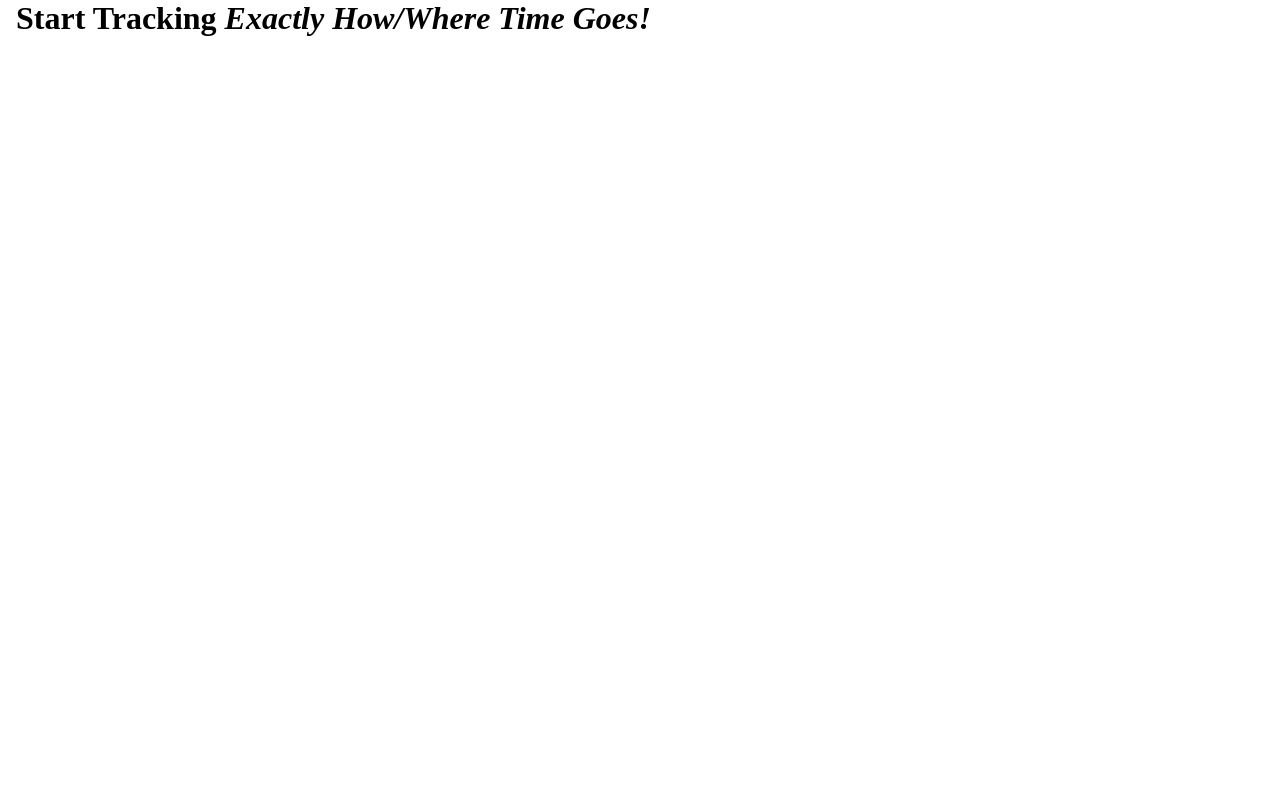
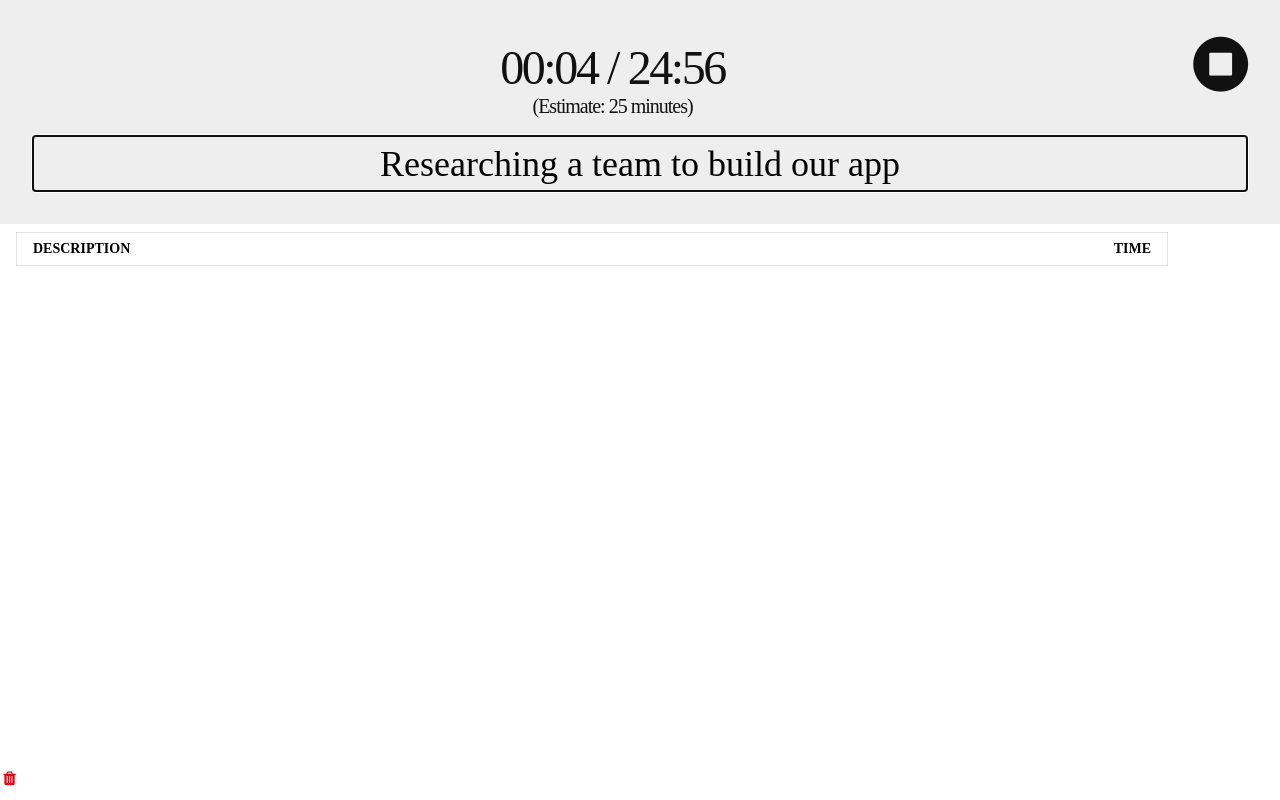
Before and after one commit to dwyl/time-mvp-node, a website: page index.html in a window 1280 px wide. Drawn offline with nearby package versions, Linux system fonts and the light colour scheme.

Commit message:
re-built the Time MVP client in less than an hour: https://github.com/dwyl/time/issues/97#issuecomment-298014177

```diff
--- a/client.js
+++ b/client.js
@@ -1,5 +1,3 @@
-console.log('Welcome to Monotask Timer Land!');
-
 // GLOBAL store for all data
 var store = {};
 
@@ -11,19 +9,13 @@ function initialise_state() {
     if('localStorage' in window && window['localStorage'] !== null
       && localStorage.getItem('store')) {
       store = JSON.parse(localStorage.getItem('store'));
-      console.log(store);
+      // console.log(store);
     } else { // always initialise to empty
-      store = {
-        counter: 1,
-        timers: []
-      };
+      store = { timers: [] };
     }
   } catch(e) {
-    console.log('No Store Saved in localStorage!');
-    store = {
-      counter: 1,
-      timers: []
-    };
+    console.log('No Store Saved in localStorage! Welcome to Timer Land!');
+    store = { timers: [] };
     return false;
   }
 }
@@ -42,25 +34,50 @@ function save_state_to_localstorage() {
 }
 
 /**
- * format timer in MM:SS
+ * format timer in MM:SS (no need for hours, yet!)
  */
-function format_timer(seconds) {
+function format_timer(seconds) { // "pad" with a 00 or 0 if required:
+  // seconds = seconds || 0;
+  if(isNaN(seconds)) {
+    // start_timer();
+    console.log('format_timer(', seconds ,')');
+    seconds = 321;
+  }
   var MM = String("00" + Math.floor(seconds / 60)).slice(-2);
   var SS = String("00" + seconds % 60).slice(-2);
   return MM + ':' + SS;
 }
 
-
-function update_tab_title_counter() {
-  var start_time = get_current_acctive_timer().start;
+/**
+ * Display Timer in Browser Tab Title see: github.com/dwyl/time/issues/37
+ */
+function update_desktop_browser_tab_title_counter() {
+  var start_time = get_current_active_timer().start;
   var now = Date.now();
   var seconds = Math.ceil((now - start_time) / 1000); // round up!
   var default_minutes_per_pomodoro = 25;
   var default_time_estimate = default_minutes_per_pomodoro * 60 * 1000;
   var remaining = Math.floor((start_time + default_time_estimate - now) / 1000);
-  document.title = format_timer(seconds) + ' | ' + format_timer(remaining)
+  var rem = (remaining < 0 ? '-' : '') + format_timer(remaining)
+  document.title = format_timer(seconds) + ' / ' + rem
     + ' (Est: ' + default_minutes_per_pomodoro +' mins)';
 }
+
+// this could be "DRY-ed" out ...
+function update_timer_counter() {
+  var start_time = get_current_active_timer().start;
+  var now = Date.now();
+  var seconds = Math.ceil((now - start_time) / 1000); // round up!
+  var default_minutes_per_pomodoro = 25;
+  var default_time_estimate = default_minutes_per_pomodoro * 60 * 1000;
+  var remaining = Math.floor((start_time + default_time_estimate - now) / 1000);
+  var rem = (remaining < 0 ? '-' : '') + format_timer(remaining)
+  document.getElementById("timer").innerHTML = format_timer(seconds)
+  + ' / ' + rem;
+  document.getElementById("estimate").innerHTML =  '(Estimate: '
+    + default_minutes_per_pomodoro +' minutes)'
+}
+
 
 function timer_is_running() {
   console.log('Timer Count: ' + store.timers.length);
@@ -72,12 +89,11 @@ function timer_is_running() {
   return running.length > 0;
 }
 
-function get_current_acctive_timer() {
+function get_current_active_timer() {
   var running = store.timers.filter(function (timer) {
-    // console.log(timer);
     return !timer.end; // we only care about the timers without an end time!
   });
-  // console.log('Number of Active Timers: ' + running.length);
+  // console.log('get_current_active_timer()', running)
   return running[0];
 }
 
@@ -85,23 +101,90 @@ function get_current_acctive_timer() {
 function start_timer() {
   console.log('start_timer()');
   if (timer_is_running()) {
-
+    // do nothing
+    // console.log(get_current_active_timer());
   }
   else {
     store.timers.push({
       start: Date.now()
     });
+
   }
   save_state_to_localstorage();
 }
 
-
 function clock() {
-  var interval = window.setInterval(function () {
-    update_tab_title_counter();
-  }, 1000);
+  store.interval = setInterval(function () {
+    update_desktop_browser_tab_title_counter();
+    update_timer_counter();
+  }, 2000); // ensure we don't skip seconds in the UI
 }
 
-initialise_state()
-clock();
-start_timer();
+/**
+ * this will delete the state in the app and the localStorage irrevocably!
+ */
+function reset_state() {
+  store = { timers: [] }; // reset
+  localStorage.removeItem('store');
+  window.location.reload();
+  return false;
+}
+
+/**
+ * remove blank lines and excess white space from description
+ * auto grow the height of the text area when text goes on new line
+ */
+function auto_grow(element) {
+  clearInterval(store.interval);  // avoid showing a "NaN" while updating
+  var e = element || document.getElementById("description")
+  e.style.height = "5px";
+  e.style.height = (e.scrollHeight)+"px";
+  e.value.replace(/^\s+|\s+$/g, "");
+  clock();
+} // see: http://stackoverflow.com/questions/17772260/textarea-auto-height
+
+function save_timer_description() {
+  var description = document.getElementById("description").value
+  console.log('save_timer_description() > ' + description)
+  store.timers[store.timers.length-1].description = description;
+}
+
+function stop_timer() {
+  store.timers[store.timers.length-1].end = Date.now();
+  render_complete();
+  start_timer(); // start a new timer cause time doesn't stop!
+  var desc = document.getElementById("description");
+  desc.value = 'Describe your task ...';
+  auto_grow();
+  desc.focus();
+}
+
+function render_complete() {
+  save_timer_description(); // avoid saving a timer without a description.
+
+  // clear the placeholder table
+  var old_tbody = document.getElementById('timers')
+    .getElementsByTagName('tbody')[0]
+  old_tbody.parentNode.replaceChild(document.createElement('tbody'), old_tbody)
+
+  store.timers.forEach(function(t) {
+    if(t.end) {
+      var seconds = Math.floor((t.end - t.start)/1000);
+      // developer.mozilla.org/en-US/docs/Web/API/HTMLTableElement/insertRow
+      var tableRef = document.getElementById('timers')
+        .getElementsByTagName('tbody')[0];
+      var newRow = tableRef.insertRow(0);
+      newRow.className = 'striped--near-white';
+      // Insert a cell in the row at index 0
+      var descCell = newRow.insertCell(0);
+      descCell.className = 'pv2 ph3';
+      var newText = document.createTextNode(t.description);
+      descCell.appendChild(newText);
+
+      var timeCell = newRow.insertCell(1);
+      timeCell.className = 'pv2 ph3 tr';
+      var newText = document.createTextNode(format_timer(seconds));
+      timeCell.appendChild(newText);
+    }
+  });
+}
--- a/index.html
+++ b/index.html
@@ -3,14 +3,66 @@
     <meta http-equiv="Content-Type" content="text/html; charset=UTF-8">
     <title>Time MVP</title>
     <link rel="shortcut icon" type="image/png" href="http://www.favicon.cc/logo3d/818488.png"/>
+    <link rel="stylesheet" href="https://unpkg.com/tachyons@4.6.1/css/tachyons.min.css"/>
+    <link rel="stylesheet" href="//maxcdn.bootstrapcdn.com/font-awesome/4.5.0/css/font-awesome.min.css">
+    <script src="client.js"></script> <!-- load "client" application  -->
   </head>
-  <body style="margin: 0 1em;">
-    <div id="main">
-      <h1>Start Tracking <em>Exactly How/Where Time Goes!</em></h1>
+  <body>
+    <div id="main" class="near-black">
+      <div id="current" class="bg-light-gray pa4">
+        <div id="control" clas="f1" style="font-size: 4em;">
+          <i class="fa fa-stop-circle fr f1" id="stop" title="Stop Timer (End Task)"
+          onclick="stop_timer()"></i>
+        </div>
+        <h1 id="timer" class="tc fw3 f1 tracked-tight mt2 mb0">00:00</h1>
+        <h2 id="estimate" class="tc fw3 f4 tracked-tight mt0">00:00</h1>
+        <textarea name="description" id="description"
+          class="tc f2 input-reset pa2 ba b--near-black w-100 bg-light-gray"
+          style="resize: none; overflow: hidden;"
+          onkeyup="auto_grow(); save_timer_description()"
+          autofocus>Researching a team to build our app</textarea>
+      </div>
+      <div id="complete" class="mt2">
+        <table class="collapse ba br2 b--black-10 pv2 ph2 mh3 w-90" id="timers">
+          <thead>
+            <tr class="">
+              <th class="pv2 ph3 tl f6 fw6 ttu">Description</th>
+              <th class="tr f6 ttu fw6 pv2 ph3">Time</th>
+            </tr>
+          </thead>
+          <tbody>
+            <tr class="striped--near-white">
+              <td class="pv2 ph3">Completed timers/tasks will appear here ...</td>
+              <td class="pv2 ph3 tr">18:43</td>
+            </tr>
+            <tr class="striped--near-white">
+              <td class="pv2 ph3">Totes works ...</td>
+              <td class="pv2 ph3 tr">18:43</td>
+            </tr>
+            <tr class="striped--near-white">
+              <td class="pv2 ph3">this is amazing!</td>
+              <td class="pv2 ph3 tr">18:43</td>
+            </tr>
+          </tbody>
+        </table>
+      <div>
+
     </div>
-    <!-- Load the QUnit Testing Framework from CDN - this is the important bit ... -->
-    <script src="https://code.jquery.com/qunit/qunit-1.18.0.js"></script>
 
-    <script src="client.js"></script> <!-- load "client" application  -->
+    <div onclick="reset_state()" style="position: absolute; bottom: 0px; left: 0.2em; height: 30px;">
+      <i class="fa fa-trash f1 dark-red" aria-hidden="true" id="reset" title="Reset ALL Timers!"></i>
+    </div>
+
+<script>
+(window.document.onload = function initialise (e) {
+  initialise_state()
+  start_timer();
+  update_timer_counter();
+  clock();
+  auto_grow();
+  render_complete();
+  update_desktop_browser_tab_title_counter();
+})()
+</script>
   </body>
 </html>
```
Also changed, not shown: README.md.
